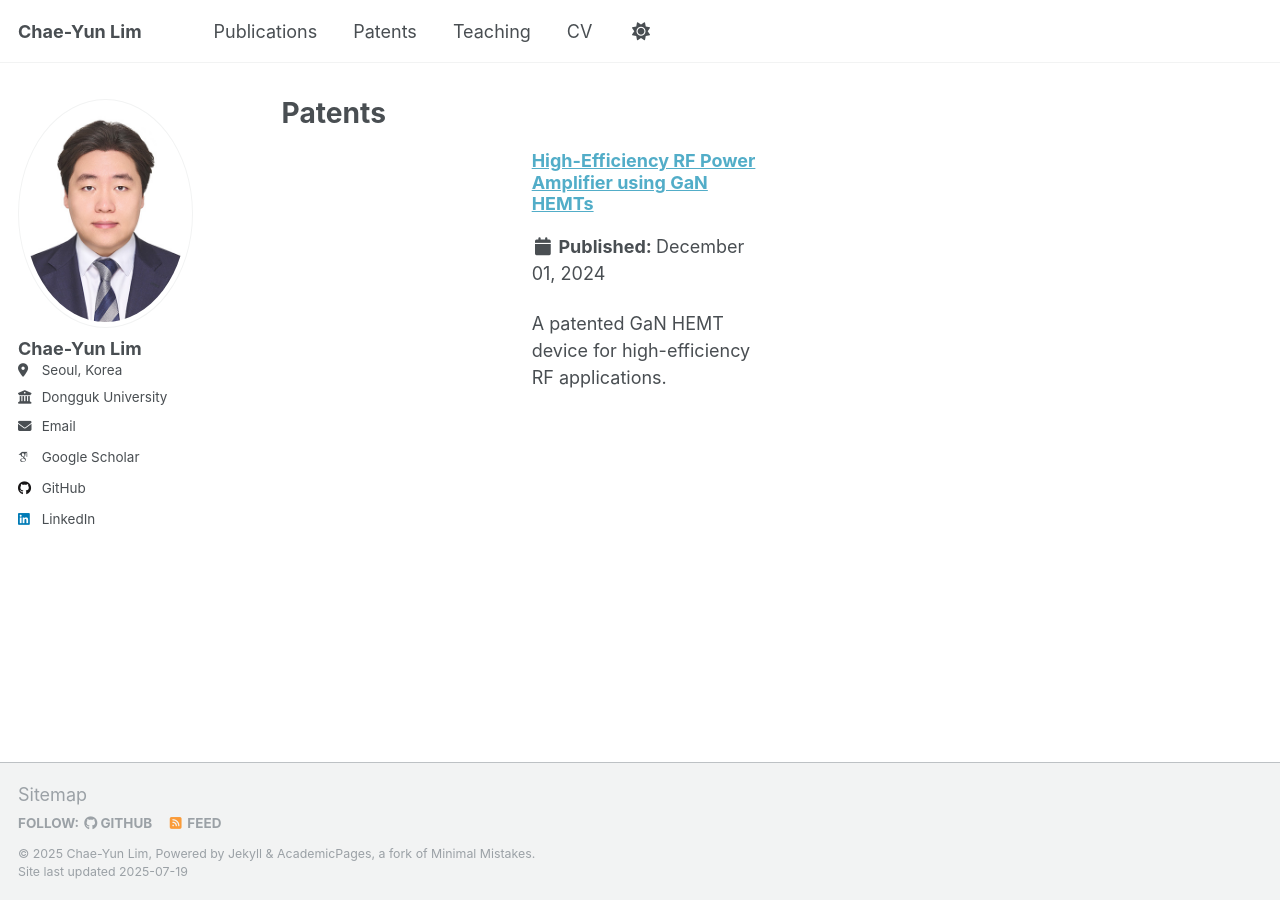
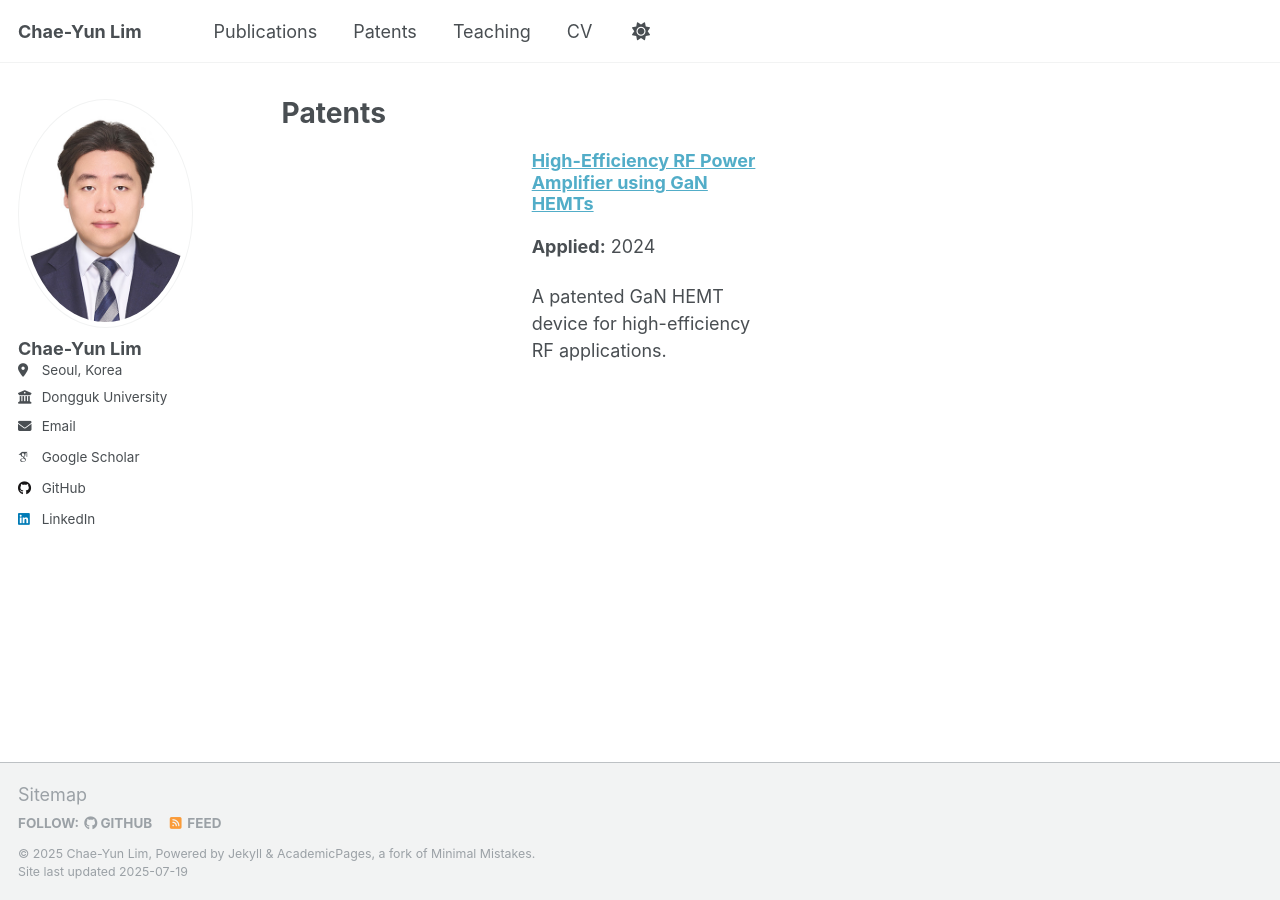
Before and after one commit to Chaeyun97/Chaeyun97.github.io, a Jekyll site: the page built from _pages/patents.md, in a window 1280 px wide. Built offline with Jekyll 4.4.1, drawn with Linux system fonts in a browser that asks for light colours; some web fonts are replaced; a script that is not in the unit is left out; part of the change alters nothing that is shown.

Commit message:
Update archive-single.html

```diff
--- a/_includes/archive-single.html
+++ b/_includes/archive-single.html
@@ -27,6 +27,7 @@
 
     {% if post.collection == 'teaching' %}
       <p>{{ post.type }}, <i>{{ post.venue }}</i>, {{ post.date | date: "%Y" }}</p>
+
     {% elsif post.collection == 'publications' %}
       {% if post.status == 'submitted' %}
         <p><em>Submitted to</em> <i>{{ post.venue }}</i>, {{ post.date | date: "%Y" }}</p>
@@ -35,6 +36,10 @@
       {% else %}
         <p>Published in <i>{{ post.venue }}</i>, {{ post.date | date: "%Y" }}</p>
       {% endif %}
+
+    {% elsif post.collection == 'patents' %}
+      <p><strong>Applied:</strong> {{ post.date | date: "%Y" }}</p>
+
     {% elsif post.date %}
       <p class="page__date">
         <strong>
@@ -59,10 +64,5 @@
       <p><strong>Citation:</strong> {{ post.citation }}</p>
     {% endif %}
 
-    {%- comment -%}
-    ❗ 포스트 전체 내용은 상세 페이지에서만 렌더링합니다.
-    {{ post.content }} 를 리스트에서 제거해 중복 방지.
-    {%- endcomment -%}
-
   </article>
 </div>
```
Lines whose indentation alone changed are shown as unchanged.
